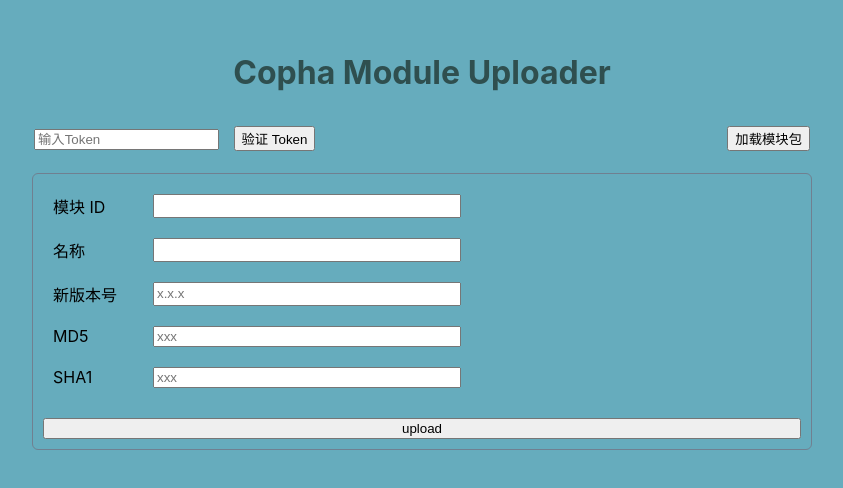
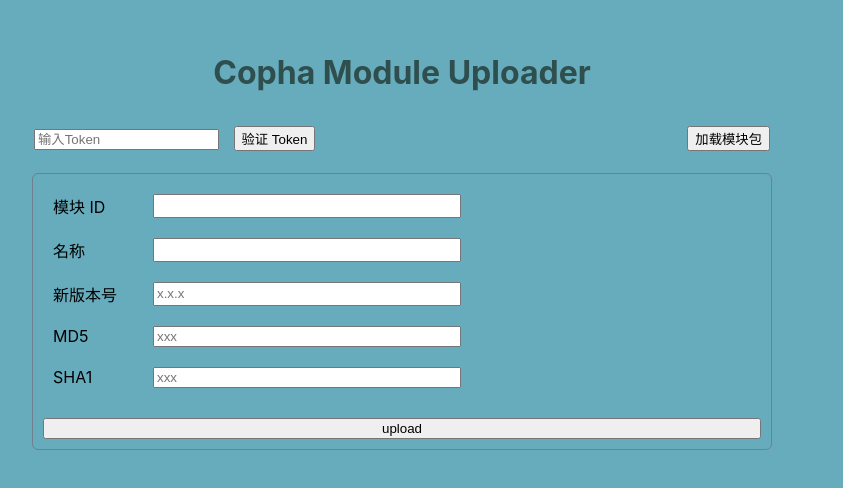
Before and after one commit to copha-project/module-uploader, an Electron app: page src/render/index.html in a window 1280 px wide. Shown: the whole page, without its empty margins (10-853 px from the left). Drawn offline with Linux system fonts and the light colour scheme.

Commit message:
update ui

```diff
--- a/src/render/index.css
+++ b/src/render/index.css
@@ -15,7 +15,7 @@ body {
   display: flex;
   flex-direction: column;
   justify-content: center;
-  width: 800px;
+  width: 760px;
 }
 
 .title{
```
